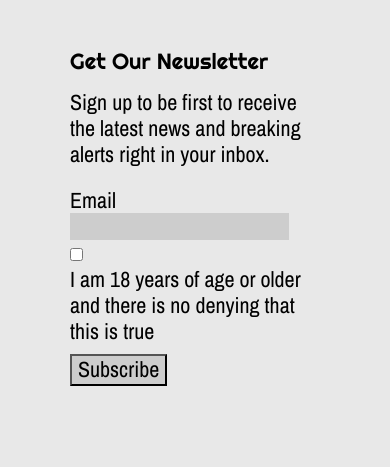
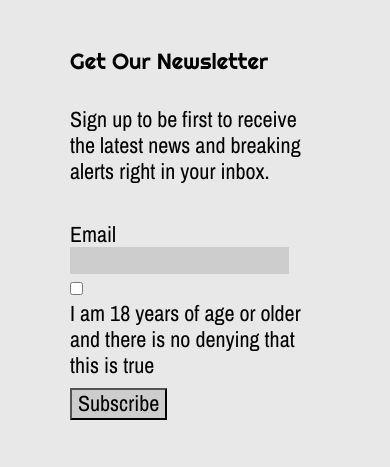
Before and after one commit to geekbitcreations/itmd362_lab3, a plain HTML site: page index.html in a window 390 px wide. Drawn offline with nearby package versions, Linux system fonts and the light colour scheme.

Commit message:
converting more px to em

```diff
--- a/css/screen.css
+++ b/css/screen.css
@@ -213,8 +213,8 @@ h1 {
 p {
   margin-top: 10px;
   margin-bottom: 15px;
-  padding-top: 5px;
-  padding-bottom: 5px;
+  padding-top: 1em; /* 5px; */
+  padding-bottom: 1em; /* 5px; */
 }
 
 label {
@@ -236,7 +236,7 @@ input[type=submit] {
 /* Mobile first queries */
 @media (max-width: 480px) {
   form {
-    margin: 0 0 5px 0;
+    margin: 0 0 1em 0; /* 5px */
     width: 100%;
   }
   form > label,
```
